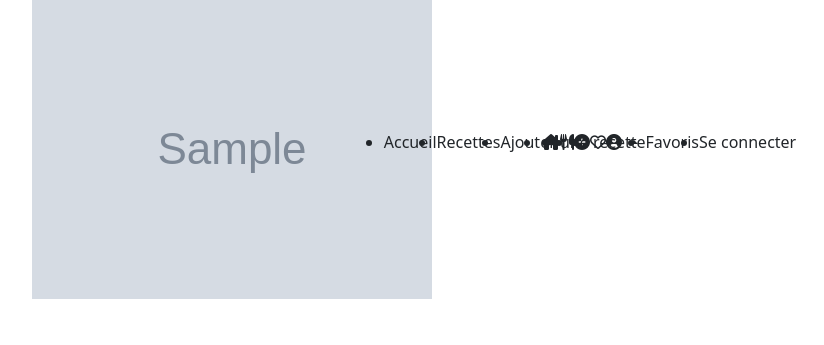
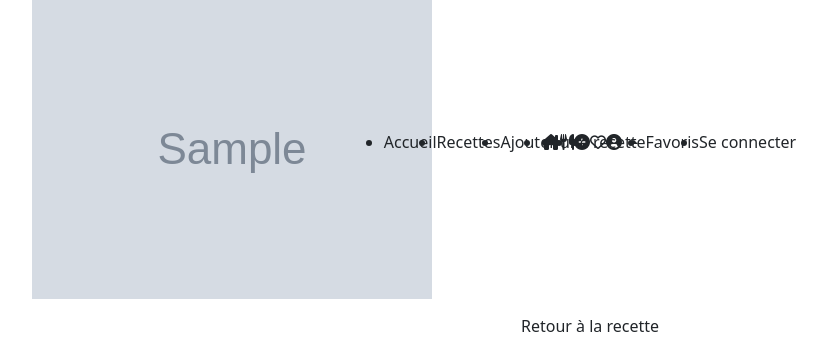
Before and after one commit to WildCodeSchool/2023-09-PHP-LYON-P3-nom-nom-nom, a Symfony app: template templates/recipe/recipe_ingredients.html.twig in a window 1280 px wide. Shown: the part 622-967 px from the top of the page, without its empty margins (50-874 px from the left). Before the commit the page ends 921 px from the top, so only its background shows below. Run offline with Twig, Linux system fonts and the light colour scheme; the template is opened without the code that fills it: most values are stand-ins (such as "Sample title", 1, 10 or a date in 2020); grey boxes marked "Sample" are stand-in pictures; some libraries are stand-ins or nearby versions.

Commit message:
in recipeController: added the autorization to the admin for edit any recipe. Added button in views with authorization

```diff
--- a/src/Controller/RecipeController.php
+++ b/src/Controller/RecipeController.php
@@ -68,7 +68,7 @@ class RecipeController extends AbstractController
     #[Route('/{id}/edit', name: 'app_recipe_edit', methods: ['GET', 'POST'])]
     public function edit(Request $request, Recipe $recipe, EntityManagerInterface $entityManager): Response
     {
-        if ($this->getUser() !== $recipe->getOwner()) {
+        if ($this->getUser() !== $recipe->getOwner() && !$this->isGranted('ROLE_ADMIN')) {
             // If not the owner, throws a 403 Access Denied exception
             throw $this->createAccessDeniedException('Seul l\'auteur de la recette peut la modifier');
         }
--- a/templates/recipe/recipe_ingredients.html.twig
+++ b/templates/recipe/recipe_ingredients.html.twig
@@ -11,9 +11,11 @@
 			{% for recipeIngredient in recipeIngredients %}
 				<div class="col">
 					<p>
-				{{recipeIngredient.quantity}} {{recipeIngredient.unity}} {{recipeIngredient.ingredient.nameIngredient}}
+						{{recipeIngredient.quantity}}
+						{{recipeIngredient.unity}}
+						{{recipeIngredient.ingredient.nameIngredient}}
 					</p>
-			<img src="{{ asset('build/images/') ~ recipeIngredient.ingredient.picture }}" class="ingredient-mob" alt="photo de {{ recipeIngredient.ingredient.nameIngredient }}" />
+					<img src="{{ asset('build/images/') ~ recipeIngredient.ingredient.picture }}" class="ingredient-mob" alt="photo de {{ recipeIngredient.ingredient.nameIngredient }}"/>
 				</div>
 			{% endfor %}
 		</div>
@@ -24,11 +26,20 @@
 			{% for recipeIngredient in recipeIngredients %}
 				<div class="col">
 					<p>
-				{{recipeIngredient.quantity}} {{recipeIngredient.unity}} {{recipeIngredient.ingredient.nameIngredient}}
+						{{recipeIngredient.quantity}}
+						{{recipeIngredient.unity}}
+						{{recipeIngredient.ingredient.nameIngredient}}
 					</p>
-			<img src="{{ asset('build/images/') ~ recipeIngredient.ingredient.picture }}" class="ingredient" alt="photo de {{ recipeIngredient.ingredient.nameIngredient }}" />
+					<img src="{{ asset('build/images/') ~ recipeIngredient.ingredient.picture }}" class="ingredient" alt="photo de {{ recipeIngredient.ingredient.nameIngredient }}"/>
 				</div>
 			{% endfor %}
 		</div>
 	</div>
+	<div class="d-flex justif-content-evenly">
+		{% if is_granted("ROLE_CONTRIBUTOR") %}
+			<a class="container btn button-crud mt-2" href="{{ path('app_recipe_edit', { id: recipe.id }) }}">Editer la recette</a>
+			{{ include('recipe/_delete_form.html.twig') }}
+		{% endif %}
+		<a class="container btn button-crud mt-2" href="{{ path('app_recipe_show', {'id': recipe.id}) }}">Retour à la recette</a>
+	</div>
 {% endblock %}
--- a/templates/recipe/recipe_step.html.twig
+++ b/templates/recipe/recipe_step.html.twig
@@ -22,8 +22,10 @@
 		</div>
 	</div>
 	<div class="d-flex justif-content-evenly">
-		<a class="container btn button-crud mt-2" href="{{ path('app_recipe_edit', { id: recipe.id }) }}">Editer la recette</a>
-		{{ include('recipe/_delete_form.html.twig') }}
+		{% if is_granted("ROLE_CONTRIBUTOR") %}
+			<a class="container btn button-crud mt-2" href="{{ path('app_recipe_edit', { id: recipe.id }) }}">Editer la recette</a>
+			{{ include('recipe/_delete_form.html.twig') }}
+		{% endif %}
 		<a class="container btn button-crud mt-2" href="{{ path('app_recipe_show', {'id': recipe.id}) }}">Retour à la recette</a>
 	</div>
 
```
Also changed, not shown: templates/recipe/show.html.twig (+5 -3 lines). Lines whose indentation alone changed are shown as unchanged.
